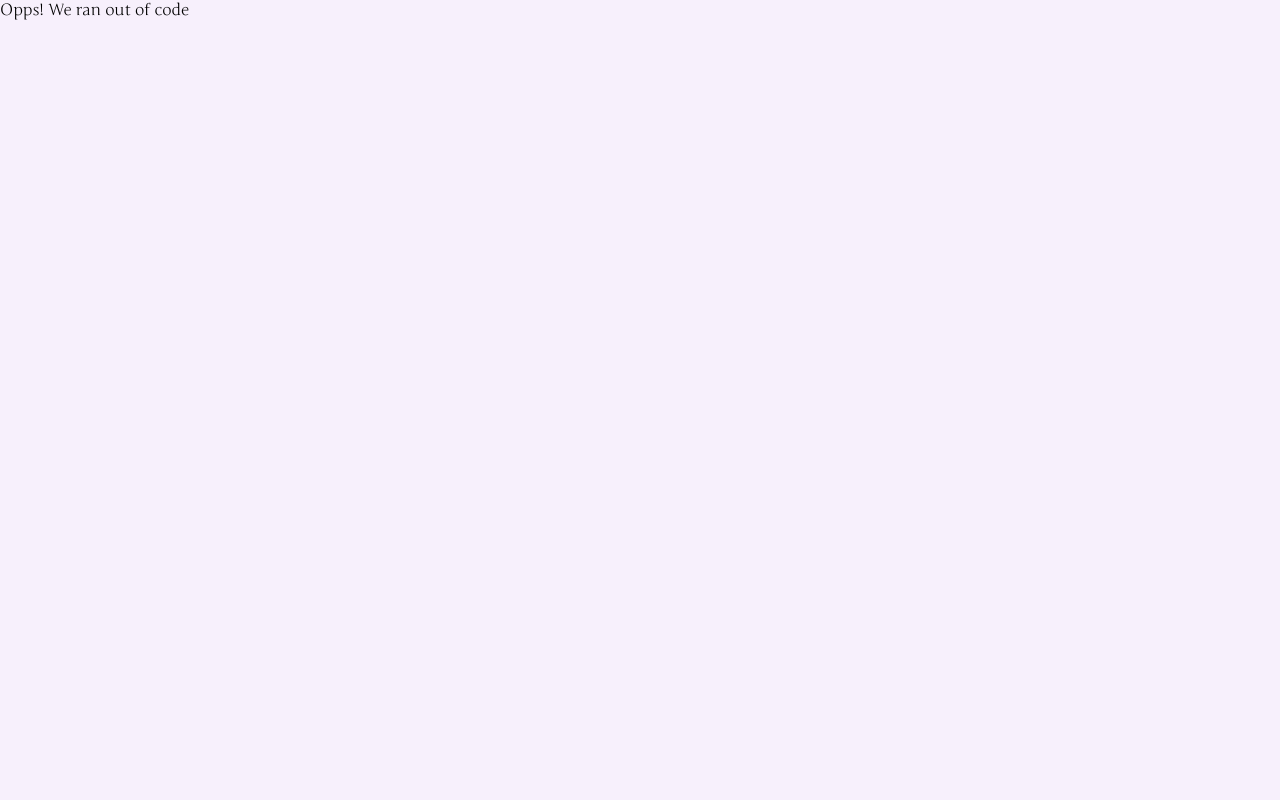
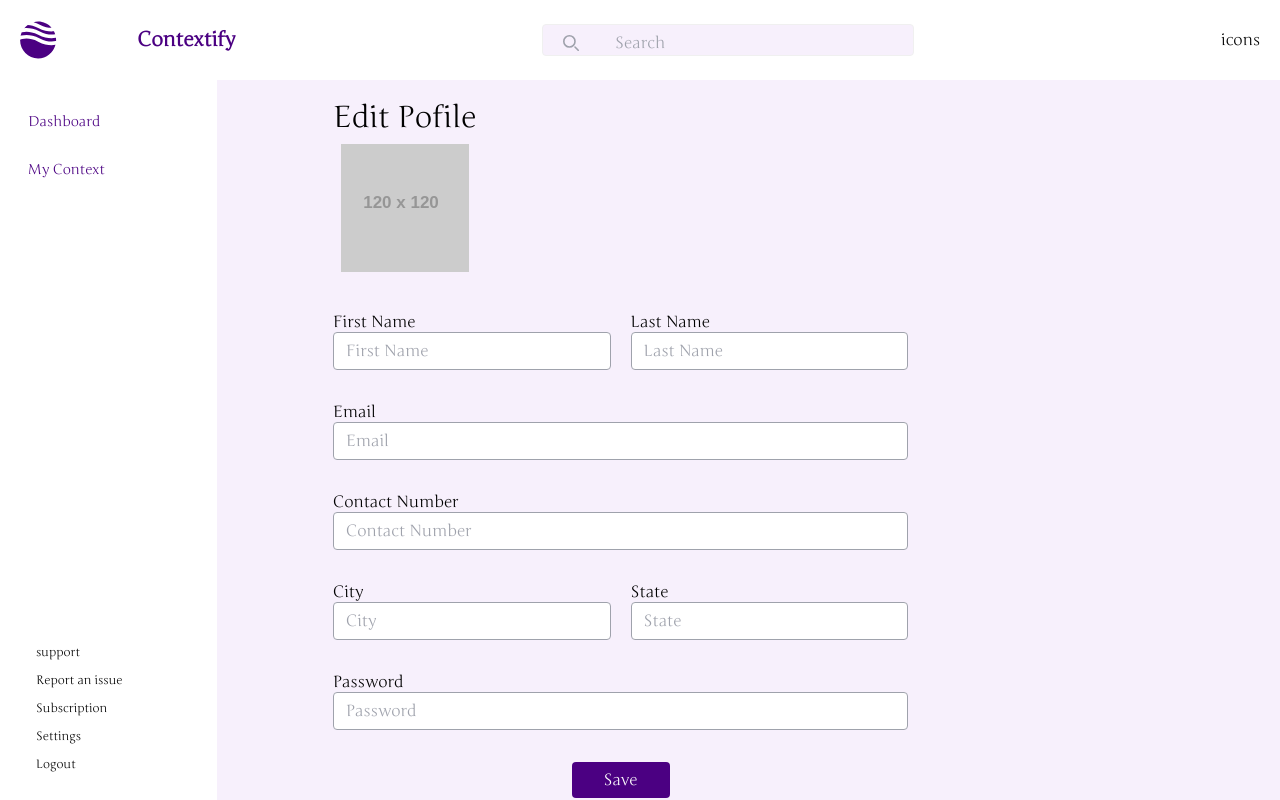
Before and after one commit to rishabh-17/contextify-ai, a React (Vite) app in the folder client/: page /profile in a window 1280 px wide. Built offline with nearby package versions, Linux system fonts and the light colour scheme.

Commit message:
profilepage

```diff
--- a/client/src/components/MainLayout/index.jsx
+++ b/client/src/components/MainLayout/index.jsx
@@ -17,7 +17,7 @@ export default function ClientdashboardPage({ active, children }) {
             />
             <h2 className="text-xl font-bold text-purple-900">Contextify</h2>
           </div>
-          <form className="mx-auto w-[30%] p-1 border rounded bg-[#F7F0FC] h-8 overflow-hidden sm:hidden">
+          <form className="mx-auto w-[30%] pl-2 border rounded bg-[#F7F0FC] h-8 overflow-hidden sm:hidden">
             <div className="relative">
               <div className="absolute inset-y-0 start-0 flex items-center ps-3 pointer-events-none">
                 <svg
@@ -39,7 +39,7 @@ export default function ClientdashboardPage({ active, children }) {
               <input
                 type="search"
                 id="default-search"
-                className="block w-[90%] pl-16 ml-8 p-4 ps-10 text-sm text-gray-900 border border-gray-300 rounded-lg bg-gray-50 focus:ring-blue-500 focus:border-blue-500 dark:bg-gray-700 dark:border-gray-600 dark:placeholder-gray-400 dark:text-white dark:focus:ring-blue-500 dark:focus:border-blue-500"
+                className="block w-[90%] ml-6 ps-10 text-sm text-gray-900 border-gray-300 rounded-lg bg-gray-50  dark:bg-gray-700 dark:border-gray-600 dark:placeholder-gray-400 dark:text-white bg-transparent border-0"
                 placeholder="Search "
                 required
               />
--- a/client/src/pages/AdminDashboard/index.jsx
+++ b/client/src/pages/AdminDashboard/index.jsx
@@ -13,11 +13,6 @@ const dropDownOptions = [
 export default function AdmindashboardPage() {
   const [searchBarValue7, setSearchBarValue7] = React.useState("");
   const [collapsed, setCollapsed] = React.useState(false);
-
-  //use this function to collapse/expand the sidebar
-  //function collapseSidebar() {
-  //    setCollapsed(!collapsed)
-  //}
 
   return (
     <>
--- a/client/src/pages/Profile/index.jsx
+++ b/client/src/pages/Profile/index.jsx
@@ -1,307 +1,267 @@
-import React from "react";
+import React, { useState } from "react";
 import { Helmet } from "react-helmet";
-import { CloseSVG } from "../../assets/images";
-import { Text, Img, Button, Input, SelectBox } from "../../components";
-import ClientDashboardNavigation1 from "../../components/ClientDashboardNavigation1";
-import { MenuItem, Menu, Sidebar } from "react-pro-sidebar";
-
-const dropDownOptions = [
-  { label: "Option1", value: "option1" },
-  { label: "Option2", value: "option2" },
-  { label: "Option3", value: "option3" },
-];
+import MainLayout from "../../components/MainLayout";
 
 export default function ProfilePage() {
-  const [collapsed, setCollapsed] = React.useState(false);
-  const [searchBarValue6, setSearchBarValue6] = React.useState("");
+  const [data, setData] = useState({});
+  const [errors, setErrors] = useState({});
 
-  //use this function to collapse/expand the sidebar
-  //function collapseSidebar() {
-  //    setCollapsed(!collapsed)
-  //}
+  const validate = (fieldValues = data) => {
+    let tempErrors = { ...errors };
+
+    if ("firstName" in fieldValues)
+      tempErrors.firstName = fieldValues.firstName?.length
+        ? ""
+        : "This field is required.";
+    if ("lastName" in fieldValues)
+      tempErrors.lastName = fieldValues.lastName?.length
+        ? ""
+        : "This field is required.";
+    if ("email" in fieldValues)
+      tempErrors.email = /^[^\s@]+@[^\s@]+\.[^\s@]+$/.test(fieldValues.email)
+        ? ""
+        : "Email is not valid.";
+    if ("phone" in fieldValues)
+      tempErrors.phone =
+        fieldValues.phone?.length === 10 ? "" : "Contact number is not valid.";
+    if ("city" in fieldValues)
+      tempErrors.city = fieldValues.city?.length
+        ? ""
+        : "This field is required.";
+    if ("state" in fieldValues)
+      tempErrors.state = fieldValues.state?.length
+        ? ""
+        : "This field is required.";
+    if ("password" in fieldValues)
+      tempErrors.password = fieldValues.password?.length
+        ? ""
+        : "This field is required.";
+
+    setErrors({
+      ...tempErrors,
+    });
+  };
+
+  const handleSubmit = async (e) => {
+    e.preventDefault();
+    const form = e.currentTarget;
+    if (form.checkValidity() === false) {
+      e.stopPropagation();
+      setErrors({
+        firstName: data?.firstName?.length ? "" : "This field is required.",
+        lastName: data?.lastName?.length ? "" : "This field is required.",
+        email: /^[^\s@]+@[^\s@]+\.[^\s@]+$/.test(data?.email)
+          ? ""
+          : "Email is not valid.",
+        phone: data?.phone?.length === 10 ? "" : "Contact number is not valid.",
+        city: data?.city?.length ? "" : "This field is required.",
+        state: data?.state?.length ? "" : "This field is required.",
+        password: data?.password?.length ? "" : "This field is required.",
+      });
+    } else {
+      const res = await fetch("/api/user", {
+        method: "PUT",
+        headers: {
+          "Content-Type": "application/json",
+        },
+        body: JSON.stringify(data),
+      });
+      const user = await res.json();
+      console.log(user);
+    }
+  };
+
+  const handleChange = (e) => {
+    setData({
+      ...data,
+      [e.target.name]: e.target.value,
+    });
+    validate({ [e.target.name]: e.target.value });
+  };
+
+  const handleFileChange = (e) => {
+    const file = e.target.files[0];
+    if (file) {
+      const formData = new FormData();
+      formData.append("file", file);
+      formData.append("upload_preset", "profile-pic");
+
+      fetch("https://api.cloudinary.com/v1_1/dzf1h7q5f/image/upload", {
+        method: "POST",
+        body: formData,
+      })
+        .then((res) => res.json())
+        .then((data) => {
+          setData({
+            ...data,
+            profilePic: data.secure_url,
+          });
+        })
+        .catch((err) => console.log(err));
+    }
+  };
 
   return (
     <>
       <Helmet>
         <title>admin</title>
-        <meta name="description" content="Web site created using create-react-app" />
+        <meta
+          name="description"
+          content="Web site created using create-react-app"
+        />
       </Helmet>
-      <div className="relative h-[1070px] w-full bg-white-A700">
-        <div className="absolute bottom-0 right-[0.68px] top-0 my-auto flex h-max w-[83%] justify-center bg-gray-100">
-          <div className="relative h-[1070px] w-full bg-[url(/public/images/img_group_37.png)] bg-cover bg-no-repeat pb-20 md:pb-5">
-            <div className="absolute left-0 right-0 top-[0.00px] m-auto flex w-full flex-col items-start gap-3.5">
-              <header className="self-stretch bg-white-A700 p-[13px]">
-                <div className="flex items-center justify-between gap-5 md:flex-col">
-                  <div className="flex w-[38%] items-center justify-center gap-7 md:w-full sm:flex-col">
-                    <Text size="2xl" as="p" className="mb-1 self-end text-center">
-                      
-                    </Text>
-                    <Input
-                      color="gray_100"
-                      size="xs"
-                      shape="round"
-                      name="search"
-                      placeholder={`Search`}
-                      value={searchBarValue6}
-                      onChange={(e) => setSearchBarValue6(e)}
-                      prefix={
-                        <Img
-                          src="images/img_rewind_black_900_01.svg"
-                          alt="rewind"
-                          className="h-[15px] w-[14px] cursor-pointer"
+      <MainLayout>
+        <div className="px-24 w-3/4 md:w-full sm:p-3">
+          <h1 className="text-3xl">Edit Pofile</h1>
+          <form
+            className="flex flex-col gap-8"
+            onSubmit={handleSubmit}
+            noValidate
+          >
+            <div className="relative m-2 ">
+              <div
+                className={`cursor-pointer w-32 h-32 ${
+                  data.profilePic
+                    ? "bg-[url(" + data.profilePic + ")]"
+                    : "bg-[url('https://via.placeholder.com/120')]"
+                } hover:bg-[url('https://encrypted-tbn0.gstatic.com/images?q=tbn:ANd9GcSW1N8HZnfDzGHlqKTsf9sAkrCXYJ8cP0EjXB9ixruDXQ&s')]`}
+                onClick={() =>
+                  document.getElementById("profilepicfile").click()
+                }
               />
-                      }
-                      suffix={
-                        searchBarValue6?.length > 0 ? (
-                          <CloseSVG
-                            onClick={() => setSearchBarValue6("")}
-                            height={15}
-                            width={14}
-                            fillColor="#000000ff"
-                          />
-                        ) : null
-                      }
-                      className="flex-grow gap-[35px] border-blue_gray-100 text-gray-900_7f sm:pr-5"
+
+              <input
+                type="file"
+                id="profilepicfile"
+                name="file"
+                className="hidden"
+                style={{ display: "none" }}
+                onChange={handleFileChange}
               />
             </div>
-                  <div className="flex w-[22%] items-start justify-between gap-5 md:w-full">
-                    <div className="relative mt-[5px] h-[32px] w-[12%]">
-                      <div className="absolute bottom-0 left-0 right-0 top-0 m-auto flex h-max w-max items-start">
-                        <div className="flex flex-col items-end">
-                          <Text as="p" className="relative z-[1] !text-white-A700">
-                            6
-                          </Text>
-                          <Img
-                            src="images/img_group.svg"
-                            alt="image"
-                            className="relative mt-[-9px] h-[26px] w-full md:h-auto"
+            <div className="flex sm:flex-col gap-5 ">
+              <div className="w-full">
+                <label className="mb-1">First Name</label>
+                <input
+                  type="text"
+                  className={`rounded focus:border-purple-900 ${
+                    errors.firstName && "border-red-600"
+                  }`}
+                  placeholder="First Name"
+                  name="firstName"
+                  onChange={handleChange}
+                  value={data.firstName || ""}
+                  required
                 />
+                {errors.firstName && (
+                  <p className="text-red-600">{errors.firstName}</p>
+                )}
               </div>
-                        <Img
-                          src="images/img_close.svg"
-                          alt="close_one"
-                          className="relative ml-[-10px] h-[16px] w-[15px]"
+              <div className="w-full">
+                <label className="mb-1">Last Name</label>
+                <input
+                  type="text"
+                  className={`rounded focus:border-purple-900 ${
+                    errors.lastName && "border-red-600"
+                  }`}
+                  placeholder="Last Name"
+                  name="lastName"
+                  onChange={handleChange}
+                  value={data.lastName || ""}
+                  required
                 />
-                      </div>
-                      <Img
-                        src="images/img_close.svg"
-                        alt="close_three"
-                        className="absolute right-[0.67px] top-[0.00px] m-auto h-[18px]"
-                      />
-                    </div>
-                    <div className="flex items-center">
-                      <Img src="images/img_group_170x170.png" alt="image_one" className="h-[44px] object-cover" />
-                      <div className="ml-[15px] flex flex-col items-start gap-0.5">
-                        <Text size="md" as="p" className="!text-gray-800">
-                          Moni Roy
-                        </Text>
-                        <Text as="p" className="ml-1 !text-gray-700_03 md:ml-0">
-                          User
-                        </Text>
-                      </div>
-                      <Img src="images/img_checkmark.svg" alt="checkmark_one" className="ml-5 h-[18px]" />
+                {errors.lastName && (
+                  <p className="text-red-600">{errors.lastName}</p>
+                )}
               </div>
             </div>
+            <div>
+              <label className="mb-1">Email</label>
+              <input
+                type="email"
+                className={`rounded focus:border-purple-900 ${
+                  errors.email && "border-red-600"
+                }`}
+                placeholder="Email"
+                name="email"
+                onChange={handleChange}
+                value={data.email || ""}
+                required
+              />
+              {errors.email && <p className="text-red-600">{errors.email}</p>}
             </div>
-              </header>
-              <Text size="9xl" as="p" className="ml-[103px] !text-black-900_01 md:ml-0">
-                Edit profile
-              </Text>
+            <div>
+              <label className="mb-1">Contact Number</label>
+              <input
+                type="number"
+                className={`rounded focus:border-purple-900 ${
+                  errors.phone && "border-red-600"
+                }`}
+                placeholder="Contact Number"
+                name="phone"
+                onChange={handleChange}
+                value={data.phone || ""}
+                required
+              />
+              {errors.phone && <p className="text-red-600">{errors.phone}</p>}
             </div>
-            <div className="absolute bottom-[8%] left-[9%] m-auto flex w-[67%] flex-col items-start">
-              <div className="flex items-start justify-between gap-5 self-stretch md:flex-col">
-                <div className="flex w-[46%] flex-col items-start md:w-full md:p-5">
-                  <Text size="4xl" as="p" className="!text-gray-900">
-                    First Name
-                  </Text>
-                  <Input
-                    shape="round"
-                    name="firstName"
-                    placeholder={`Mehrab`}
-                    className="mt-0.5 self-stretch !rounded-[5px] border-blue_gray-900_03 sm:px-5"
+            <div className="flex sm:flex-col gap-5 ">
+              <div className="w-full">
+                <label className="mb-1">City</label>
+                <input
+                  type="text"
+                  className={`rounded focus:border-purple-900 ${
+                    errors.city && "border-red-600"
+                  }`}
+                  placeholder="City"
+                  name="city"
+                  onChange={handleChange}
+                  value={data.city || ""}
+                  required
                 />
-                  <Text size="4xl" as="p" className="!text-gray-900">
-                    Email
-                  </Text>
+                {errors.city && <p className="text-red-600">{errors.city}</p>}
               </div>
-                <div className="flex w-[46%] flex-col items-start md:w-full md:p-5">
-                  <Text size="4xl" as="p" className="!text-gray-900">
-                    Last Name
-                  </Text>
-                  <Input
-                    shape="round"
-                    name="lastName"
-                    placeholder={`Bozorgi`}
-                    className="self-stretch border-purple-900 sm:px-5"
+              <div className="w-full">
+                <label className="mb-1">State</label>
+                <input
+                  type="text"
+                  className={`rounded focus:border-purple-900 ${
+                    errors.state && "border-red-600"
+                  }`}
+                  placeholder="State"
+                  name="state"
+                  onChange={handleChange}
+                  value={data.state || ""}
+                  required
                 />
+                {errors.state && <p className="text-red-600">{errors.state}</p>}
               </div>
             </div>
-              <Input
-                shape="round"
-                type="email"
-                name="email"
-                placeholder={`Mehrabbozorgi.business@gmail.com`}
-                suffix={<Img src="images/img_checkmark_green_700.svg" alt="checkmark" className="h-[30px] w-[30px]" />}
-                className="mt-0.5 gap-[35px] self-stretch !rounded-[5px] border-blue_gray-900_03 sm:pl-5"
+            <div>
+              <label className="mb-1">Password</label>
+              <input
+                type="text"
+                className={`rounded focus:border-purple-900 ${
+                  errors.password && "border-red-600"
+                }`}
+                placeholder="Password"
+                name="password"
+                onChange={handleChange}
+                value={data.password || ""}
+                required
               />
-              <div className="mt-[23px] flex flex-col items-start gap-0.5 self-stretch">
-                <Text size="4xl" as="p" className="!text-gray-900">
-                  Contact Number
-                </Text>
-                <Input
-                  shape="round"
-                  name="groupeight"
-                  placeholder={`58077.79`}
-                  className="self-stretch !rounded-lg border-blue_gray-900_03 sm:px-5"
-                />
+              {errors.password && (
+                <p className="text-red-600">{errors.password}</p>
+              )}
             </div>
-              <div className="mt-[15px] flex items-center justify-between gap-5 self-stretch md:flex-col">
-                <div className="flex w-[46%] flex-col items-start md:w-full md:p-5">
-                  <Text size="4xl" as="p" className="relative z-[2] !text-gray-900">
-                    City
-                  </Text>
-                  <SelectBox
-                    shape="round"
-                    indicator={
-                      <Img
-                        src="images/img_keyboard_arrow_down.svg"
-                        alt="Keyboard arrow down"
-                        className="h-[41px] w-[41px]"
-                      />
-                    }
-                    name="mehrab"
-                    placeholder={`Mehrab`}
-                    options={dropDownOptions}
-                    className="gap-px self-stretch border-2 border-solid border-gray-600 sm:px-5"
-                  />
+            <div className="flex justify-center">
+              <button className="px-8 py-2 bg-purple-900 text-[#fff] rounded ">
+                Save
+              </button>
             </div>
-                <div className="flex w-[47%] flex-col items-start md:w-full md:p-5">
-                  <Text size="4xl" as="p" className="!text-gray-900">
-                    State
-                  </Text>
-                  <SelectBox
-                    shape="round"
-                    indicator={
-                      <Img
-                        src="images/img_keyboard_arrow_down.svg"
-                        alt="Keyboard arrow down"
-                        className="h-[41px] w-[41px]"
-                      />
-                    }
-                    name="bozorgi"
-                    placeholder={`Bozorgi`}
-                    options={dropDownOptions}
-                    className="gap-px self-stretch border-2 border-solid border-blue_gray-900_03 sm:px-5"
-                  />
+          </form>
         </div>
-              </div>
-              <Text size="4xl" as="p" className="mt-[13px] !text-gray-900">
-                Password
-              </Text>
-              <Input
-                shape="round"
-                name="password"
-                placeholder={`sbdfbnd65sfdvb s`}
-                suffix={<Img src="images/img_checkmark_green_700.svg" alt="checkmark" className="h-[30px] w-[30px]" />}
-                className="mt-0.5 gap-[35px] self-stretch !rounded-[5px] border-blue_gray-900_03 sm:px-5"
-              />
-              <Button size="md" className="ml-[229px] mt-[31px] min-w-[180px] rounded-md md:ml-0 sm:px-5">
-                Save
-              </Button>
-            </div>
-            <div className="absolute left-[9%] top-[16%] m-auto h-[185px] w-[17%]">
-              <div className="absolute left-[0.00px] top-[0.00px] m-auto flex w-[91%] items-center">
-                <Img src="images/img_group_170x170.png" alt="image_two" className="h-[170px] w-[170px] object-cover" />
-                <Button size="lg" shape="circle" className="relative mb-1 ml-[-50px] w-[60px] self-end !rounded-[30px]">
-                  <Img src="images/img_mode_edit.svg" />
-                </Button>
-              </div>
-              <Img
-                src="images/img_save.svg"
-                alt="save_one"
-                className="absolute bottom-[0.00px] right-[0.00px] m-auto h-[96px] w-[96px]"
-              />
-            </div>
-          </div>
-        </div>
-        <div className="absolute bottom-[-70.00px] left-[0.00px] m-auto h-[1070px] w-[18%] pb-[70px] md:h-auto md:pb-5">
-          <Sidebar
-            width="228px !important"
-            collapsedWidth="80px !important"
-            collapsed={collapsed}
-            className="!sticky left-[0.00px] top-[-70.00px] m-auto h-screen flex-col overflow-auto bg-white-A700 py-[18px] md:hidden"
-          >
-            <div className="relative mr-[19px] h-[39px] w-[85%] md:mr-0">
-              <Img
-                src="images/img_frame.svg"
-                alt="image_three"
-                className="absolute bottom-0 left-[0.00px] top-0 my-auto h-[39px] w-[63%]"
-              />
-              <Text
-                size="5xl"
-                as="p"
-                className="absolute bottom-[-0.45px] right-[0.53px] m-auto capitalize !text-deep_purple-A200_02"
-              >
-                Contextify
-              </Text>
-            </div>
-            <Menu
-              menuItemStyles={{
-                button: {
-                  padding: "11px",
-                  color: "#ffffff",
-                  fontWeight: 400,
-                  fontSize: "14px",
-                  gap: "20px",
-                  [`&:hover, &.ps-active`]: { color: "#4b0082" },
-                },
-              }}
-              className="mt-[23px] flex w-full flex-col self-stretch pb-6 sm:pb-5"
-            >
-              <MenuItem icon={<Img src="images/defaultNoData.png" alt="image_four" className="h-[27px] w-[22px]" />}>
-                Dashboard
-              </MenuItem>
-              <MenuItem icon={<Img src="images/defaultNoData.png" alt="image_five" className="h-[27px] w-[10px]" />}>
-                My Context
-              </MenuItem>
-            </Menu>
-            {!collapsed ? <div className="mb-[654px] mt-48 h-px w-full self-stretch bg-gray-300" /> : null}
-          </Sidebar>
-          <div className="absolute bottom-[11%] left-0 right-0 m-auto w-full">
-            <div className="relative z-[3] flex flex-col">
-              <div className="relative z-[4] flex self-start p-3.5">
-                <div className="ml-[27px] flex items-center gap-[17px] self-end md:ml-0">
-                  <Img src="images/img_contact_support.svg" alt="contactsupport" className="h-[20px] w-[20px]" />
-                  <a href="Support" target="_blank" rel="noreferrer">
-                    <Text size="md" as="p" className="tracking-[0.30px]">
-                      Support
-                    </Text>
-                  </a>
-                </div>
-              </div>
-              <div className="relative mt-[-10px] flex p-3.5">
-                <div className="flex items-center gap-[18px] self-start">
-                  <Img
-                    src="images/img_vector_black_900_01_20x20.svg"
-                    alt="vector_one"
-                    className="h-[20px] w-[20px] self-start"
-                  />
-                  <Text size="md" as="p" className="self-end tracking-[0.30px]">
-                    Report an issue
-                  </Text>
-                </div>
-              </div>
-            </div>
-            <div className="relative mt-[-6px] flex flex-col">
-              <ClientDashboardNavigation1 className="relative z-[5] flex items-center self-start p-[11px]" />
-              <div className="relative mt-[-3px] flex flex-col">
-                <ClientDashboardNavigation1 products="Settings" className="flex items-end gap-4 self-start p-[11px]" />
-                <ClientDashboardNavigation1 products="Logout" className="flex items-center self-start p-[11px]" />
-              </div>
-            </div>
-          </div>
-        </div>
-      </div>
+      </MainLayout>
     </>
   );
 }
--- a/client/src/styles/tailwind.css
+++ b/client/src/styles/tailwind.css
@@ -19,11 +19,6 @@ input:where(:not([type])),
 textarea,
 select {
   appearance: none;
-  background-color: transparent;
-  border-color: unset;
-  border-width: 0;
-  border-radius: unset;
-  padding: unset;
   font-size: unset;
   line-height: unset;
 }
```
Also changed, not shown: client/src/Routes.jsx (+17 -0 lines). Lines whose indentation alone changed are shown as unchanged.
